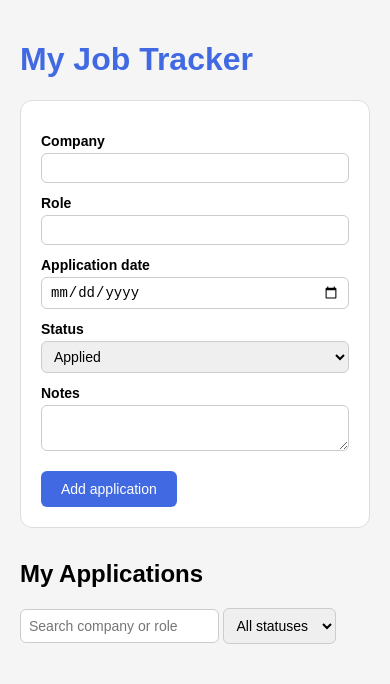
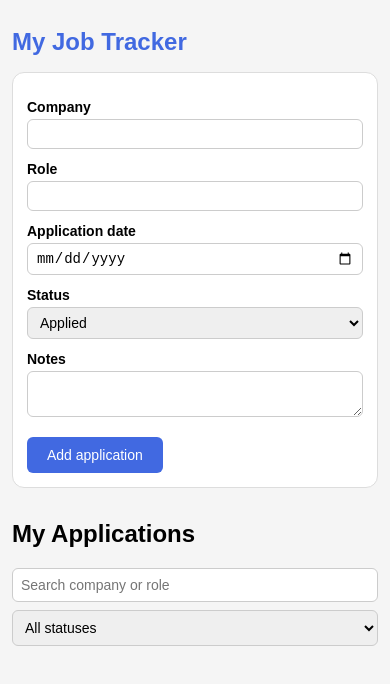
Before and after one commit to virajmore0101-vm/job-tracker, a plain HTML site: page index.html in a window 390 px wide. Drawn offline with Linux system fonts and the light colour scheme.

Commit message:
Add phone layout

```diff
--- a/style.css
+++ b/style.css
@@ -116,3 +116,23 @@ h2 {
     background-color: #fee2e2;
     color: #991b1b;
 }
+@media (max-width: 600px) {
+    body {
+        padding: 12px;
+    }
+
+    h1 {
+        font-size: 24px;
+    }
+
+    form {
+        padding: 14px;
+    }
+
+    #search,
+    #statusFilter {
+        width: 100%;
+        margin-bottom: 8px;
+        box-sizing: border-box;
+    }
+}
```
